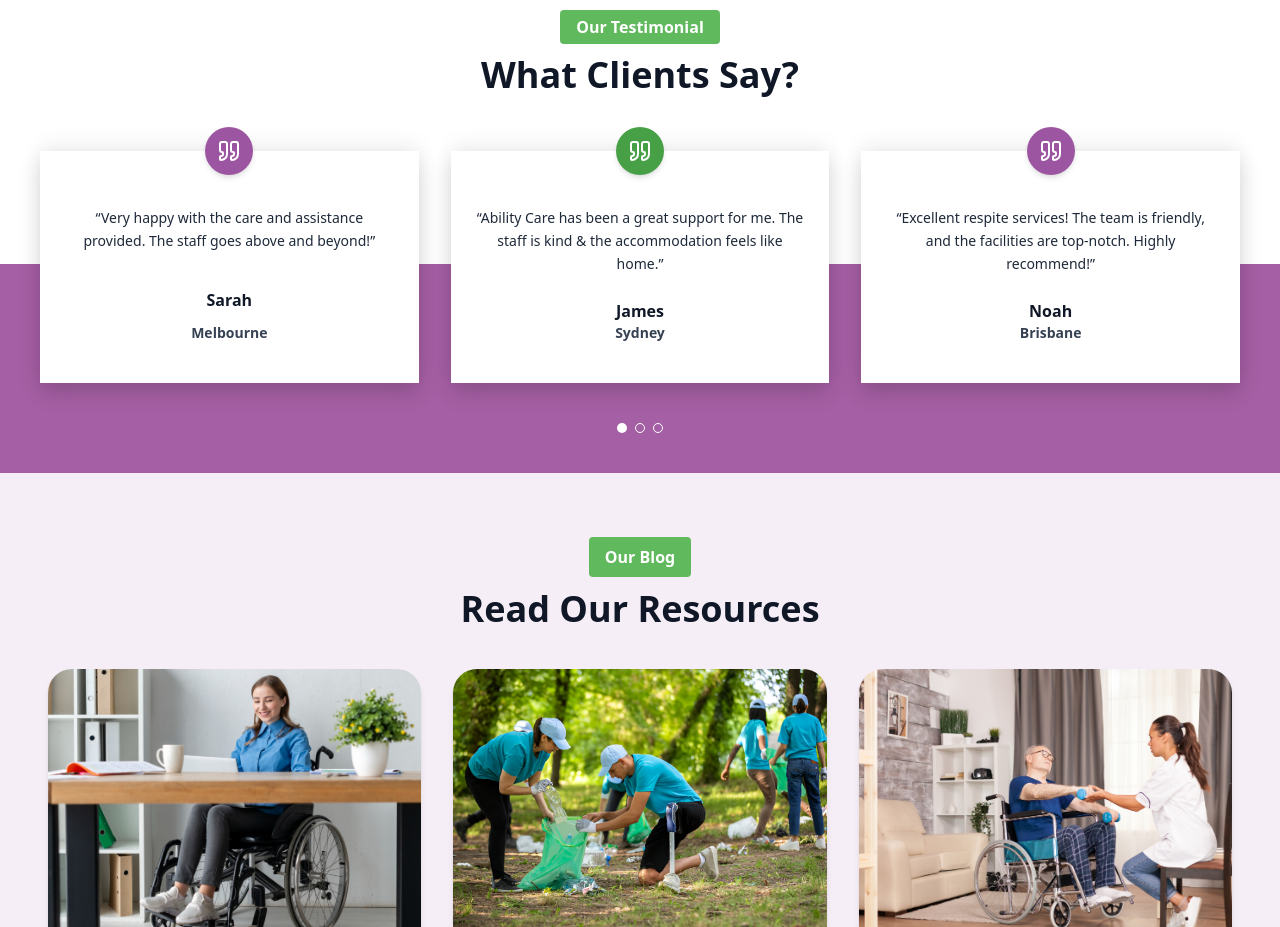
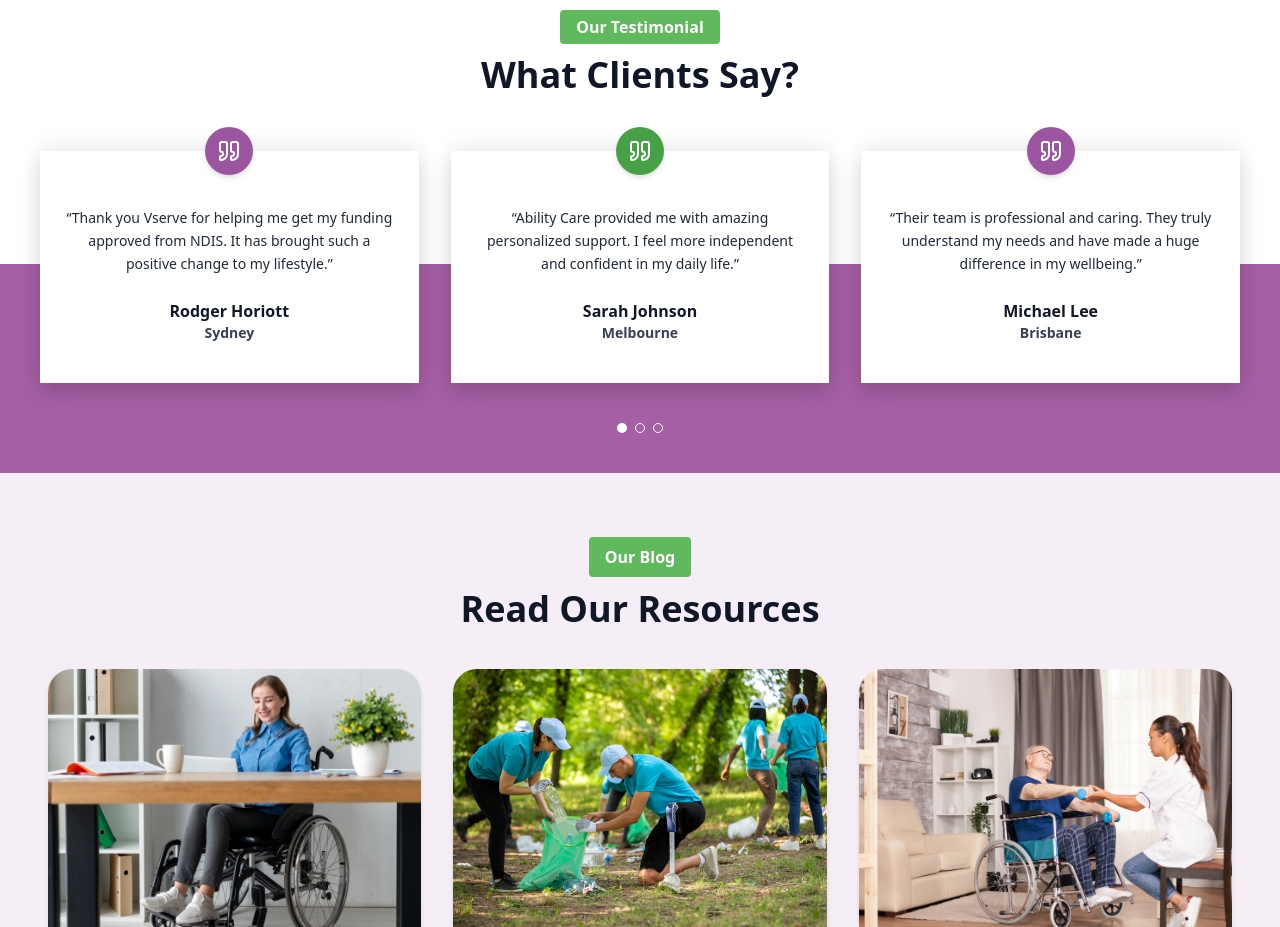
Before and after one commit to jewel-rana-ausasia/ability-care, a Next.js app: page /home3 in a window 1280 px wide. Shown: the part 2220-3147 px from the top of the page. Built offline with nearby package versions, Linux system fonts and the light colour scheme.

Commit message:
Update the testimonial section dynamic

```diff
--- a/components/home-3/TestimonialSection-3.tsx
+++ b/components/home-3/TestimonialSection-3.tsx
@@ -4,31 +4,10 @@ import Image from "next/image";
 import { FC } from "react";
 import { Quote } from "lucide-react";
 import { motion } from "framer-motion";
+import { testimonialsData, Testimonial } from "@/lib/testimonialsData";
 
 const TestimonialsSection3: FC = () => {
-  const testimonials = [
-    {
-      quote:
-        "Very happy with the care and assistance provided. The staff goes above and beyond!",
-      name: "Sarah",
-      location: "Melbourne",
-      color: "#9C55A1",
-    },
-    {
-      quote:
-        "Ability Care has been a great support for me. The staff is kind & the accommodation feels like home.",
-      name: "James",
-      location: "Sydney",
-      color: "#47A046",
-    },
-    {
-      quote:
-        "Excellent respite services! The team is friendly, and the facilities are top-notch. Highly recommend!",
-      name: "Noah",
-      location: "Brisbane",
-      color: "#9C55A1",
-    },
-  ];
+  const testimonials: Testimonial[] = testimonialsData.testimonials;
 
   // Motion variants for cards
   const cardVariants = {
@@ -53,17 +32,10 @@ const TestimonialsSection3: FC = () => {
         <div className="relative text-center w-full h-[400px] mx-auto mb-12 bg-[url('/why-choose-us-bg.png')] bg-cover bg-center bg-no-repeat flex flex-col items-center px-6">
           <div className="relative top-24 z-10 max-w-3xl">
             <h2 className="text-3xl md:text-4xl font-bold text-white mb-3">
-              Why Choose Us?
+              {testimonialsData.header}
             </h2>
             <p className="text-white text-sm md:text-base leading-relaxed">
-              At our core, we are dedicated to providing high-quality,
-              personalised support that empowers individuals with disabilities
-              to live independently and with dignity. Our experienced team is
-              committed to your well-being, ensuring you receive the care and
-              assistance you need to achieve your goals. With a strong
-              foundation of trust, respect, and integrity, we go above & beyond
-              to create a supportive and inclusive environment where you feel
-              valued and heard.
+              {testimonialsData.description}
             </p>
           </div>
         </div>
@@ -117,9 +89,14 @@ const TestimonialsSection3: FC = () => {
 
           {/* Dots */}
           <div className="flex justify-center mt-10 gap-2">
-            <span className="w-2.5 h-2.5 rounded-full bg-white"></span>
-            <span className="w-2.5 h-2.5 rounded-full border border-white"></span>
-            <span className="w-2.5 h-2.5 rounded-full border border-white"></span>
+            {testimonials.map((_, idx) => (
+              <span
+                key={idx}
+                className={`w-2.5 h-2.5 rounded-full ${
+                  idx === 0 ? "bg-white" : "border border-white"
+                }`}
+              ></span>
+            ))}
           </div>
         </div>
       </section>
--- a/lib/testimonialsData.ts
+++ b/lib/testimonialsData.ts
@@ -5,6 +5,7 @@ export interface Testimonial {
   name: string;
   location: string;
   image: string;
+  color: string;
 }
 
 export interface TestimonialsSectionData {
@@ -24,6 +25,7 @@ export const testimonialsData: TestimonialsSectionData = {
       name: "Rodger Horiott",
       location: "Sydney",
       image: "/our-testimonials.jpg",
+      color: "#9C55A1",
     },
     {
       quote:
@@ -31,6 +33,7 @@ export const testimonialsData: TestimonialsSectionData = {
       name: "Sarah Johnson",
       location: "Melbourne",
       image: "/our-testimonials.jpg",
+      color: "#47A046",
     },
     {
       quote:
@@ -38,6 +41,7 @@ export const testimonialsData: TestimonialsSectionData = {
       name: "Michael Lee",
       location: "Brisbane",
       image: "/our-testimonials.jpg",
+      color: "#9C55A1",
     },
   ],
 };
```
